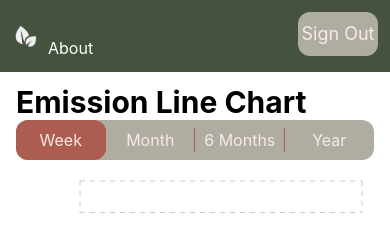
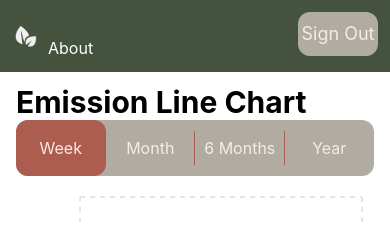
Before and after one commit to TseChapman/NoCO2, a React (Create React App) app: page /NoCO2/dashboard in a window 390 px wide. Shown: the top 225 px of the page. Built offline with nearby package versions, Linux system fonts and the light colour scheme; no server answers.

Commit message:
Modify time period height for mobile in LineGraph

```diff
--- a/src/components/Dashboard/LineGraph.js
+++ b/src/components/Dashboard/LineGraph.js
@@ -68,7 +68,7 @@ function LineGraph({emissionHistory}) {
           <div class="flex h-full">
             {tabsData.map((tab, idx) => {
               const isLastButton = idx === tabsData.length - 1;
-              const buttonClasses = `z-10 h-10 px-2 mt-auto mb-auto flex items-center hover:underline hover:underline-offset-2 lg:text-xl md:text-lg text-md text-merino justify-center${isLastButton ? '' : ' relative'}`;
+              const buttonClasses = `z-10 min-h-10 h-14 px-2 mt-auto mb-auto flex items-center hover:underline hover:underline-offset-2 lg:text-xl md:text-lg text-md text-merino justify-center${isLastButton ? '' : ' relative'}`;
 
               return (
                 <button
```
